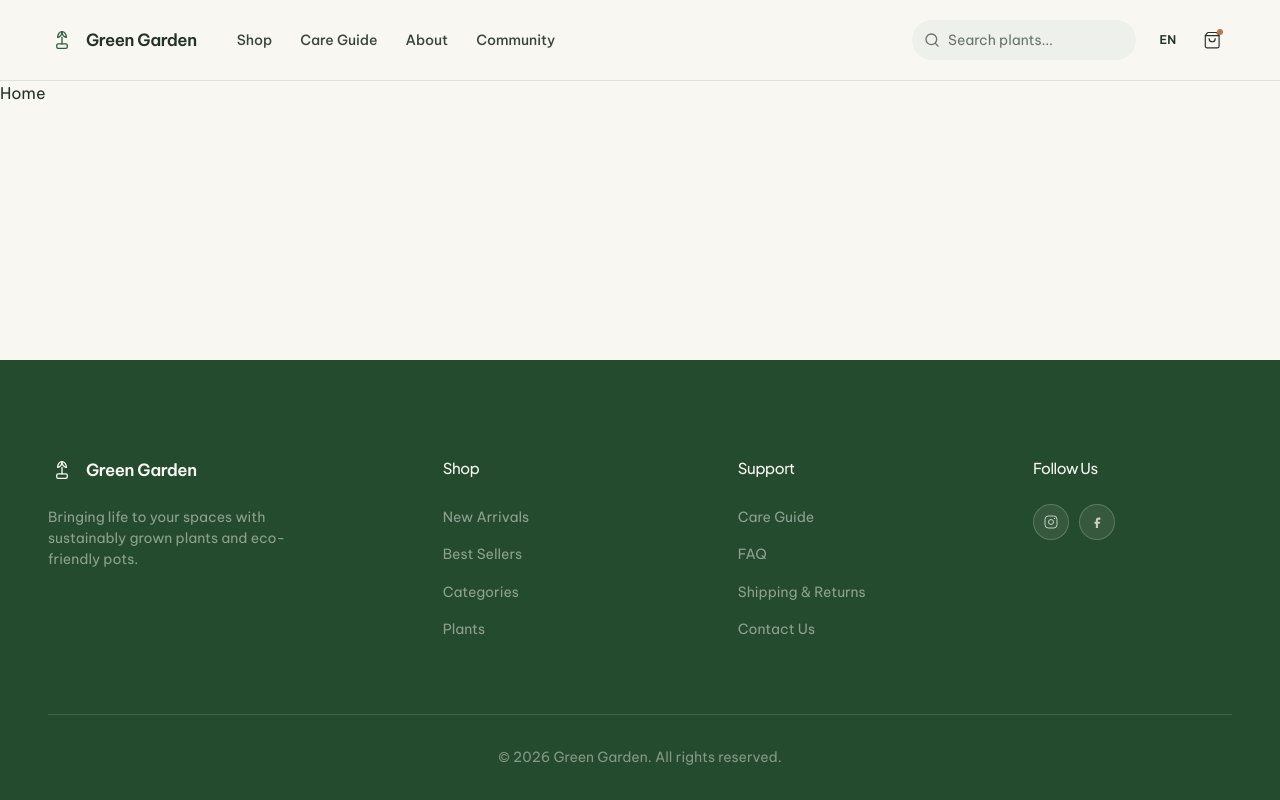
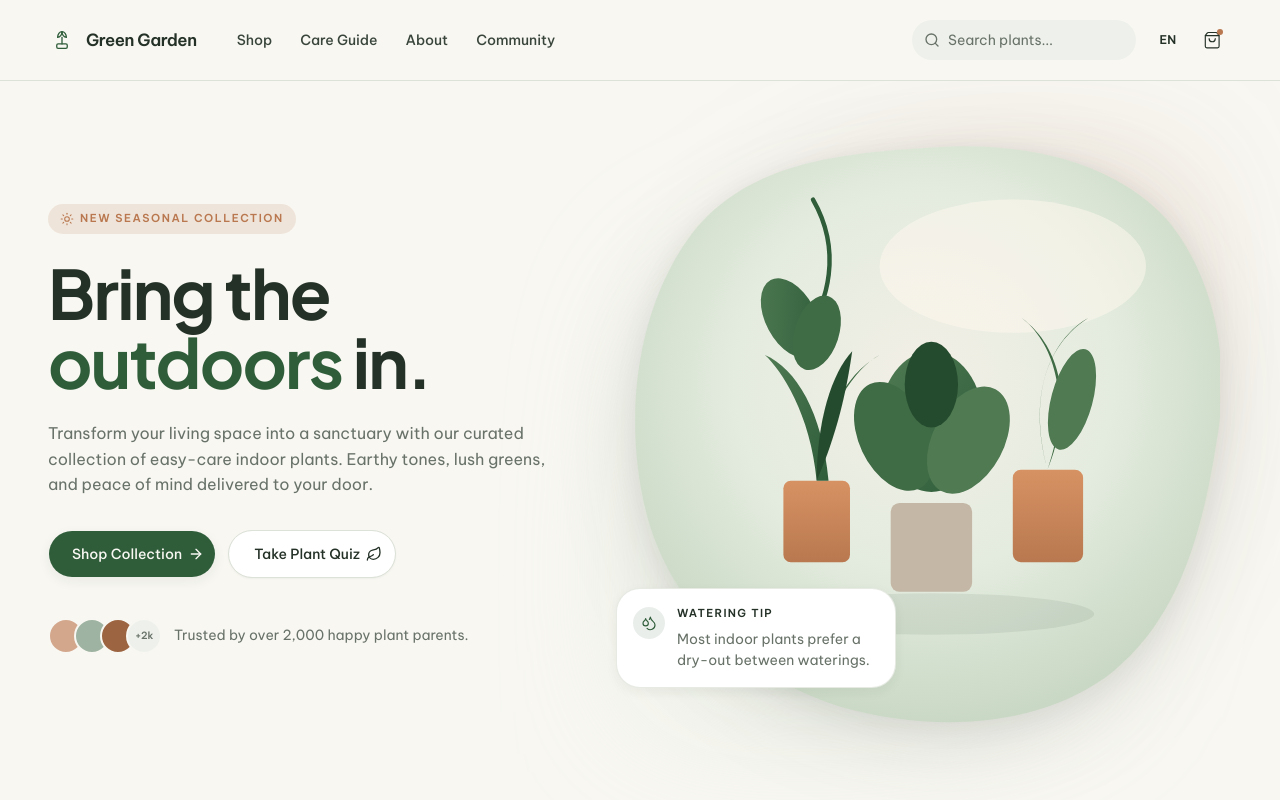
Before and after one commit to danielnguyen5070/green-garden, a Next.js app: page /en in a window 1280 px wide. Shown: the top 800 px of the page. Built offline with nearby package versions, Linux system fonts and the light colour scheme.

Commit message:
Add storefront homepage hero matching Flora reference.

```diff
--- a/app/[locale]/(store)/page.tsx
+++ b/app/[locale]/(store)/page.tsx
@@ -1,3 +1,5 @@
+import { Hero } from "@/components/home/hero";
+
 export default function HomePage() {
-  return <div>Home</div>;
+  return <Hero />;
 }
--- /dev/null
+++ b/components/home/hero.tsx
@@ -0,0 +1,153 @@
+import Image from "next/image";
+import { getTranslations } from "next-intl/server";
+import { ArrowRightIcon, DropletsIcon, LeafIcon, SunIcon } from "lucide-react";
+import { Button } from "@/components/ui/button";
+import { Container } from "@/components/layout/container";
+import { Link } from "@/i18n/navigation";
+import { cn } from "@/lib/utils";
+
+const AVATAR_TONES = [
+  "bg-[color-mix(in_oklab,var(--brand-earth),white_35%)]",
+  "bg-[color-mix(in_oklab,var(--brand-forest),white_55%)]",
+  "bg-[color-mix(in_oklab,var(--brand-earth),black_12%)]",
+] as const;
+
+async function Hero({ className }: { className?: string }) {
+  const t = await getTranslations("home.hero");
+
+  return (
+    <section
+      data-slot="home-hero"
+      aria-labelledby="home-hero-heading"
+      className={cn("bg-background", className)}
+    >
+      <Container className="pt-6 pb-14 md:pt-8 md:pb-16 lg:pt-10 lg:pb-20">
+        <div className="grid items-center gap-10 md:grid-cols-2 md:gap-8 lg:grid-cols-[minmax(0,0.9fr)_minmax(0,1.1fr)] lg:gap-12 xl:gap-16">
+          <div className="flex flex-col items-start">
+            <span className="inline-flex items-center gap-1.5 rounded-full bg-accent/15 px-3 py-1.5 font-sans text-[0.6875rem] font-semibold tracking-[0.14em] text-accent uppercase">
+              <SunIcon className="size-3.5 stroke-[1.75]" aria-hidden="true" />
+              {t("badge")}
+            </span>
+
+            <h1
+              id="home-hero-heading"
+              className="mt-5 max-w-[11ch] font-display text-[clamp(2.6rem,1.7rem+3.2vw,4.75rem)] font-bold leading-[1.02] tracking-tight text-foreground md:mt-6"
+            >
+              <span className="block">{t("titleLine1")}</span>
+              <span className="block">
+                <span className="text-primary">{t("titleAccent")}</span>
+                {t("titleSuffix")}
+              </span>
+            </h1>
+
+            <p className="mt-6 max-w-[32.5rem] font-sans text-body text-muted-foreground">
+              {t("description")}
+            </p>
+
+            <div className="mt-8 flex w-full flex-col gap-3 sm:w-auto sm:flex-row sm:items-center">
+              <Button
+                size="lg"
+                className="h-12 rounded-xl px-5 text-sm shadow-elevated sm:min-w-[10.5rem]"
+                render={<Link href="/plants" />}
+                nativeButton={false}
+              >
+                {t("primaryCta")}
+                <ArrowRightIcon data-icon="inline-end" className="size-4" />
+              </Button>
+
+              <Button
+                variant="outline"
+                size="lg"
+                className="h-12 rounded-xl border-border bg-card px-5 text-sm text-foreground shadow-subtle hover:bg-card hover:text-foreground sm:min-w-[10.5rem]"
+                render={<Link href="/#quiz" />}
+                nativeButton={false}
+              >
+                {t("secondaryCta")}
+                <LeafIcon data-icon="inline-end" className="size-4" />
+              </Button>
+            </div>
+
+            <div className="mt-10 flex items-center gap-3">
+              <div className="flex items-center" aria-hidden="true">
+                {AVATAR_TONES.map((tone, index) => (
+                  <span
+                    key={tone}
+                    className={cn(
+                      "size-9 rounded-full border-2 border-background ring-0",
+                      tone,
+                      index > 0 && "-ml-2.5"
+                    )}
+                  />
+                ))}
+                <span className="-ml-2.5 inline-flex size-9 items-center justify-center rounded-full border-2 border-background bg-muted font-sans text-[0.625rem] font-semibold tracking-tight text-muted-foreground">
+                  {t("socialProofCount")}
+                </span>
+              </div>
+              <p className="max-w-[14rem] font-sans text-small text-muted-foreground sm:max-w-none">
+                {t("socialProof")}
+              </p>
+            </div>
+          </div>
+
+          <div className="relative mx-auto hidden w-full max-w-[28rem] md:block md:max-w-none md:justify-self-end">
+            <div className="relative aspect-square w-full">
+              <svg
+                aria-hidden="true"
+                width="0"
+                height="0"
+                className="absolute"
+              >
+                <defs>
+                  <clipPath
+                    id="gg-hero-organic-clip"
+                    clipPathUnits="objectBoundingBox"
+                  >
+                    {/* Soft pebble silhouette: near-circular, slightly fuller at top-right */}
+                    <path d="M0.50 0.025 C0.66 0.01 0.82 0.045 0.91 0.145 C0.99 0.24 1.02 0.38 0.995 0.52 C0.97 0.68 0.93 0.82 0.82 0.91 C0.70 1.005 0.52 1.015 0.36 0.97 C0.20 0.92 0.07 0.80 0.03 0.64 C-0.01 0.48 0.015 0.30 0.10 0.18 C0.19 0.055 0.34 0.035 0.50 0.025 Z" />
+                  </clipPath>
+                </defs>
+              </svg>
+
+              {/* Soft warm/green glow behind the organic silhouette */}
+              <div
+                aria-hidden="true"
+                className="pointer-events-none absolute inset-[4%] -z-0 bg-[radial-gradient(ellipse_at_70%_28%,color-mix(in_oklab,var(--brand-earth),transparent_78%)_0%,transparent_55%),radial-gradient(ellipse_at_28%_78%,color-mix(in_oklab,var(--brand-sage),transparent_28%)_0%,transparent_60%),radial-gradient(ellipse_at_55%_48%,color-mix(in_oklab,var(--primary),transparent_90%)_0%,transparent_68%)] blur-3xl"
+              />
+
+              <div className="absolute inset-[1.5%] [filter:drop-shadow(0_20px_40px_rgb(36_49_39_/_0.11))_drop-shadow(0_6px_14px_rgb(36_49_39_/_0.06))] md:inset-[2%]">
+                <div className="relative h-full w-full overflow-hidden [clip-path:url(#gg-hero-organic-clip)]">
+                  <Image
+                    src="/images/hero-plants.svg"
+                    alt={t("imageAlt")}
+                    fill
+                    priority
+                    className="object-cover"
+                    sizes="(max-width: 768px) 90vw, (max-width: 1024px) 45vw, 560px"
+                  />
+                </div>
+              </div>
+
+              <aside className="absolute bottom-[6%] left-0 z-10 w-[min(100%,16.5rem)] rounded-2xl border border-border/70 bg-card p-3.5 shadow-elevated sm:bottom-[8%] sm:left-0 sm:w-[17.5rem] sm:p-4">
+                <div className="flex gap-3">
+                  <span className="mt-0.5 inline-flex size-8 shrink-0 items-center justify-center rounded-full bg-primary/10 text-primary">
+                    <DropletsIcon className="size-4 stroke-[1.75]" aria-hidden="true" />
+                  </span>
+                  <div className="min-w-0">
+                    <p className="font-sans text-[0.6875rem] font-semibold tracking-[0.12em] text-foreground uppercase">
+                      {t("wateringTip.title")}
+                    </p>
+                    <p className="mt-1.5 font-sans text-small leading-snug text-muted-foreground">
+                      {t("wateringTip.description")}
+                    </p>
+                  </div>
+                </div>
+              </aside>
+            </div>
+          </div>
+        </div>
+      </Container>
+    </section>
+  );
+}
+
+export { Hero };
--- a/messages/en.json
+++ b/messages/en.json
@@ -41,5 +41,23 @@
       "facebook": "Facebook"
     },
     "copyright": "© {year} Green Garden. All rights reserved."
+  },
+  "home": {
+    "hero": {
+      "badge": "New Seasonal Collection",
+      "titleLine1": "Bring the",
+      "titleAccent": "outdoors",
+      "titleSuffix": " in.",
+      "description": "Transform your living space into a sanctuary with our curated collection of easy-care indoor plants. Earthy tones, lush greens, and peace of mind delivered to your door.",
+      "primaryCta": "Shop Collection",
+      "secondaryCta": "Take Plant Quiz",
+      "socialProof": "Trusted by over 2,000 happy plant parents.",
+      "socialProofCount": "+2k",
+      "imageAlt": "A curated arrangement of indoor plants in ceramic and terracotta pots by a bright window",
+      "wateringTip": {
+        "title": "Watering Tip",
+        "description": "Most indoor plants prefer a dry-out between waterings."
+      }
+    }
   }
 }
--- a/messages/vi.json
+++ b/messages/vi.json
@@ -41,5 +41,23 @@
       "facebook": "Facebook"
     },
     "copyright": "© {year} Green Garden. Bảo lưu mọi quyền."
+  },
+  "home": {
+    "hero": {
+      "badge": "Bộ sưu tập theo mùa mới",
+      "titleLine1": "Mang",
+      "titleAccent": "thiên nhiên",
+      "titleSuffix": " vào nhà.",
+      "description": "Biến không gian sống thành nơi thư thái với bộ sưu tập cây nội thất dễ chăm. Sắc đất ấm, xanh mướt, và sự an tâm được giao đến tận cửa.",
+      "primaryCta": "Mua bộ sưu tập",
+      "secondaryCta": "Làm quiz chọn cây",
+      "socialProof": "Được tin tưởng bởi hơn 2.000 người yêu cây.",
+      "socialProofCount": "+2k",
+      "imageAlt": "Bộ sưu tập cây nội thất trong chậu gốm và đất nung bên cửa sổ sáng",
+      "wateringTip": {
+        "title": "Mẹo tưới nước",
+        "description": "Hầu hết cây nội thất thích để đất khô nhẹ giữa các lần tưới."
+      }
+    }
   }
 }
```
Also changed, not shown: public/images/hero-plants.svg (added).
